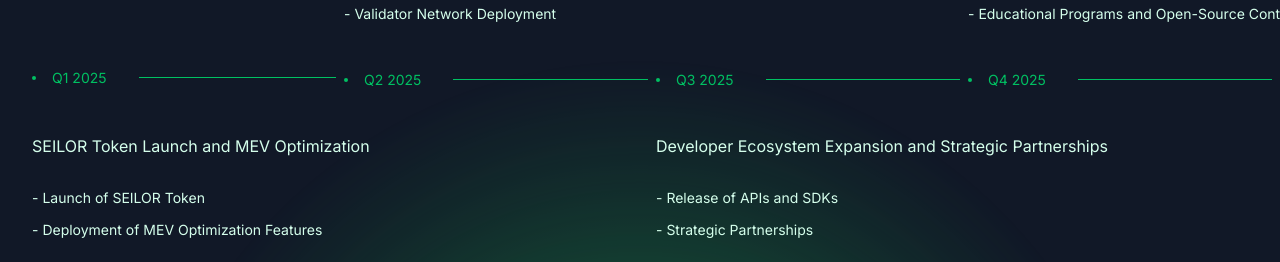
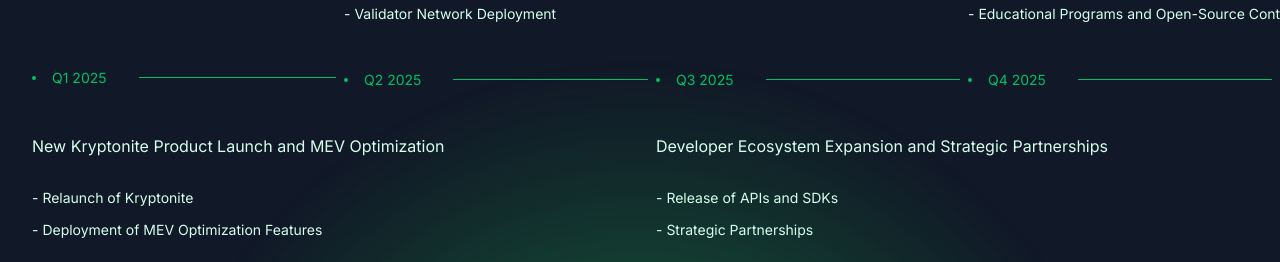
Before and after one commit to KryptoniteDAO/Kryptonite-Website, an Astro site: page / in a window 1280 px wide. Shown: the part 2400-2662 px from the top of the page. Built offline with nearby package versions, Linux system fonts and the light colour scheme; Astro itself is replaced by a stand-in of ours.

Commit message:
update roadmap text

```diff
--- a/src/components/landing/Roadmap.jsx
+++ b/src/components/landing/Roadmap.jsx
@@ -35,10 +35,10 @@
                 </time>
                 <div className="absolute top-10">
                   <p className="mt-6 text-base leading-7 text-green-100 ">
-                    SEILOR Token Launch and MEV Optimization
+                    New Kryptonite Product Launch and MEV Optimization
                   </p>
                   <p className="mt-6 text-sm leading-7 text-green-100 ">
-                    - Launch of SEILOR Token
+                    - Relaunch of Kryptonite
                   </p>
                   <p className="mt-1 text-sm leading-7 text-green-100 ">
                     - Deployment of MEV Optimization Features
@@ -165,10 +165,10 @@
                   ></div>
                 </time>
                 <p className="mt-6 text-base leading-7 text-green-100 ">
-                  SEILOR Token Launch and MEV Optimization
+                  New Kryptonite Product Launch and MEV Optimization
                 </p>
                 <p className="mt-6 text-sm leading-7 text-green-100 ">
-                  - Launch of SEILOR Token
+                  - Relaunch of Kryptonite
                 </p>
                 <p className="mt-1 text-sm leading-7 text-green-100 ">
                   - Deployment of MEV Optimization Features
```
